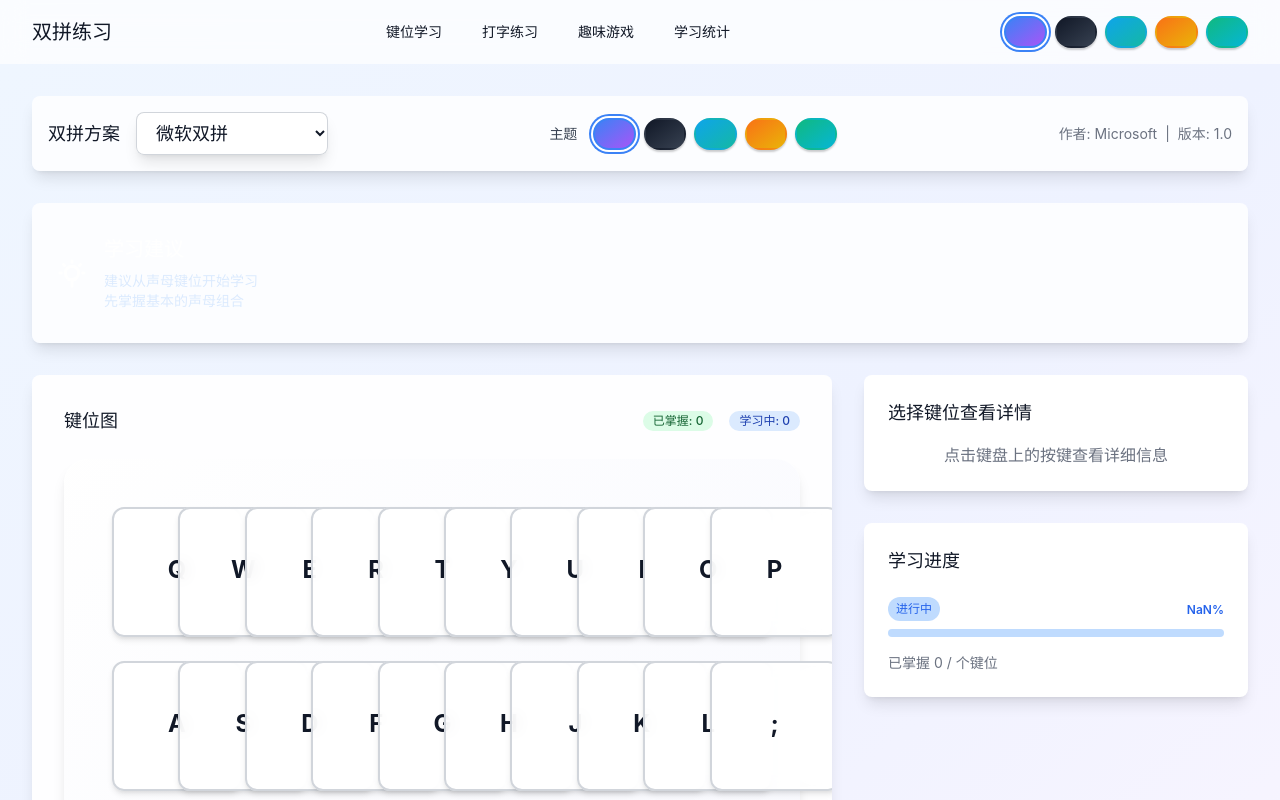
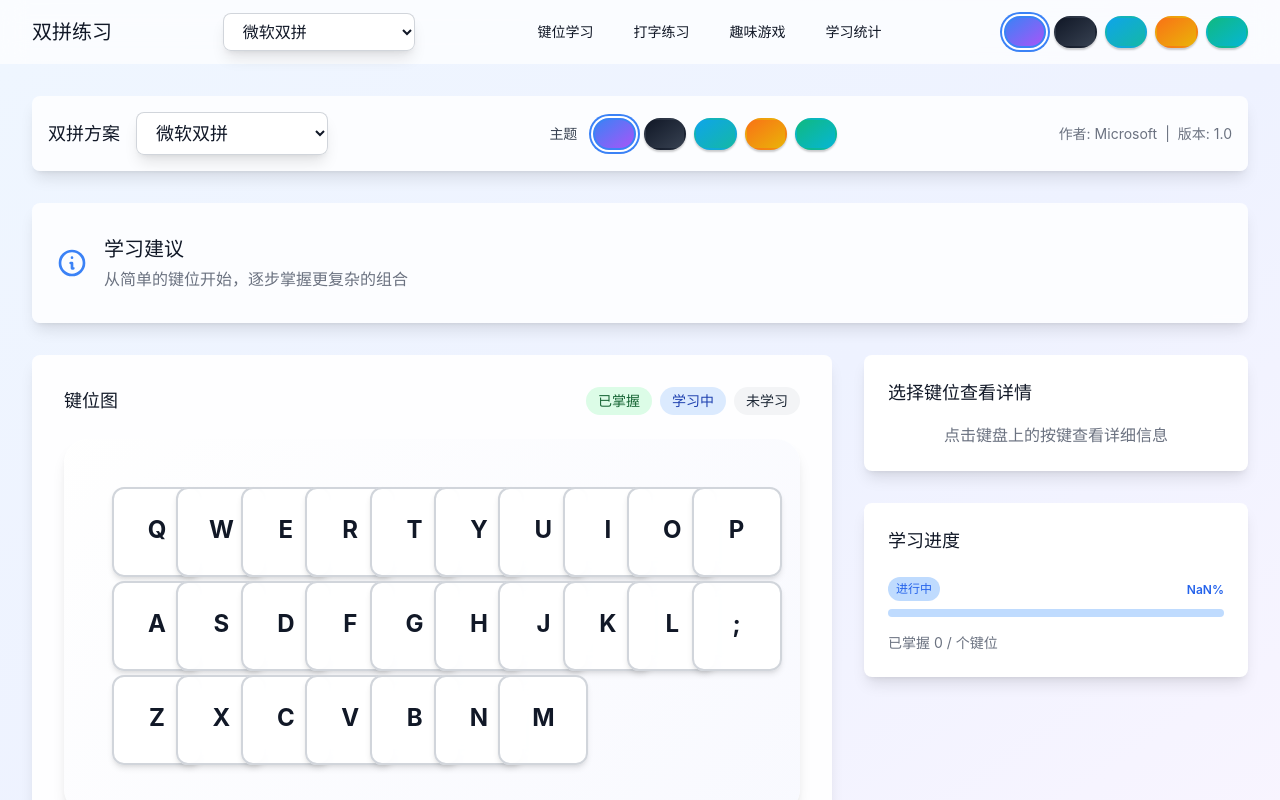
Before and after one commit to axdlee/ulpb, a Vue app: page / in a window 1280 px wide. Shown: the top 800 px of the page. Built offline with nearby package versions, Linux system fonts and the light colour scheme.

Commit message:
feat: 在主界面添加主题选择功能，更新学习页面的样式和布局，优化键位状态显示

```diff
--- a/src/App.vue
+++ b/src/App.vue
@@ -20,6 +20,30 @@
               'text-gray-900': store.currentTheme !== 'dark',
               'text-white': store.currentTheme === 'dark'
             }">双拼练习</h1>
+          </div>
+
+          <div class="flex items-center space-x-4">
+            <select
+              v-model="store.currentScheme"
+              class="block w-48 rounded-lg border-0 py-2 pl-4 pr-10 text-base font-medium shadow-lg ring-1 ring-inset transition-colors duration-200"
+              :class="{
+                'bg-white/90 text-gray-900 ring-gray-300 focus:ring-2 focus:ring-blue-500': store.currentTheme !== 'dark',
+                'bg-gray-800/90 text-white ring-gray-700 focus:ring-2 focus:ring-blue-400': store.currentTheme === 'dark'
+              }"
+            >
+              <option
+                v-for="scheme in store.availableSchemes"
+                :key="scheme.value"
+                :value="scheme.value"
+                class="py-2"
+                :class="{
+                  'text-gray-900 bg-white': store.currentTheme !== 'dark',
+                  'text-white bg-gray-800': store.currentTheme === 'dark'
+                }"
+              >
+                {{ scheme.name }}
+              </option>
+            </select>
           </div>
 
           <div class="flex items-center space-x-4">
--- a/src/views/Learning.vue
+++ b/src/views/Learning.vue
@@ -77,17 +77,13 @@
           <div class="px-6 py-8">
             <div class="flex items-center">
               <div class="flex-shrink-0">
-                <svg class="h-8 w-8 text-white" fill="none" stroke="currentColor" viewBox="0 0 24 24">
-                  <path stroke-linecap="round" stroke-linejoin="round" stroke-width="2" d="M9.663 17h4.673M12 3v1m6.364 1.636l-.707.707M21 12h-1M4 12H3m3.343-5.657l-.707-.707m2.828 9.9a5 5 0 117.072 0l-.548.547A3.374 3.374 0 0012 18.75V22"></path>
+                <svg class="h-8 w-8 text-blue-500" fill="none" stroke="currentColor" viewBox="0 0 24 24">
+                  <path stroke-linecap="round" stroke-linejoin="round" stroke-width="2" d="M13 16h-1v-4h-1m1-4h.01M21 12a9 9 0 11-18 0 9 9 0 0118 0z" />
                 </svg>
               </div>
               <div class="ml-4">
-                <h2 class="text-xl font-bold text-white">学习建议</h2>
-                <div class="mt-2 text-blue-100">
-                  <p v-for="(tip, index) in learningTips" :key="index" class="text-sm">
-                    {{ tip }}
-                  </p>
-                </div>
+                <h2 class="text-xl font-semibold text-gray-900">学习建议</h2>
+                <p class="mt-1 text-gray-500">从简单的键位开始，逐步掌握更复杂的组合</p>
               </div>
             </div>
           </div>
@@ -101,17 +97,20 @@
               <div class="p-8">
                 <div class="flex items-center justify-between mb-6">
                   <h3 class="text-lg font-medium text-gray-900">键位图</h3>
-                  <div class="flex items-center space-x-4">
-                    <span class="inline-flex items-center px-2.5 py-0.5 rounded-full text-xs font-medium bg-green-100 text-green-800">
-                      已掌握: {{ store.learningProgress.masteredKeys.length }}
+                  <div class="flex items-center space-x-2">
+                    <span class="inline-flex items-center px-3 py-1 rounded-full text-sm font-medium bg-green-100 text-green-800">
+                      已掌握
                     </span>
-                    <span class="inline-flex items-center px-2.5 py-0.5 rounded-full text-xs font-medium bg-blue-100 text-blue-800">
-                      学习中: {{ store.learningProgress.completedKeys.length - store.learningProgress.masteredKeys.length }}
+                    <span class="inline-flex items-center px-3 py-1 rounded-full text-sm font-medium bg-blue-100 text-blue-800">
+                      学习中
+                    </span>
+                    <span class="inline-flex items-center px-3 py-1 rounded-full text-sm font-medium bg-gray-100 text-gray-800">
+                      未学习
                     </span>
                   </div>
                 </div>
 
-                <div class="keyboard-layout grid grid-cols-10 gap-6">
+                <div class="keyboard-layout grid grid-cols-10 gap-1">
                   <template v-for="key in keyboardLayout" :key="key.key">
                     <div
                       class="key-cell relative aspect-square rounded-xl border-2 transition-all cursor-pointer"
@@ -381,25 +380,6 @@ const keyCategories = computed(() => {
   return categories
 })
 
-// 学习建议
-const learningTips = computed(() => {
-  const tips = []
-  const progress = store.learningProgress
-
-  if (progress.completedKeys.length === 0) {
-    tips.push('建议从声母键位开始学习')
-    tips.push('先掌握基本的声母组合')
-  } else if (progress.completedKeys.length < 10) {
-    tips.push('继续学习常用韵母键位')
-    tips.push('尝试组合已学习的声母和韵母')
-  } else {
-    tips.push('挑战更复杂的组合')
-    tips.push('多练习实际词组输入')
-  }
-
-  return tips
-})
-
 // 键位状态
 const getKeyStatus = (key) => {
   const progress = store.learningProgress
@@ -442,21 +422,21 @@ const isKeyHighlighted = (key) => {
 }
 
 .key-cell:hover {
-  transform: translateY(-4px);
+  transform: translateY(-2px);
   box-shadow:
-    0 20px 25px -5px rgba(0, 0, 0, 0.1),
-    0 10px 10px -5px rgba(0, 0, 0, 0.04);
+    0 10px 15px -3px rgba(0, 0, 0, 0.1),
+    0 4px 6px -2px rgba(0, 0, 0, 0.05);
 }
 
 @media (min-width: 640px) {
   .key-cell {
-    min-height: 110px;
+    min-height: 80px;
   }
 }
 
 @media (min-width: 1024px) {
   .key-cell {
-    min-height: 130px;
+    min-height: 90px;
   }
 }
 
```
